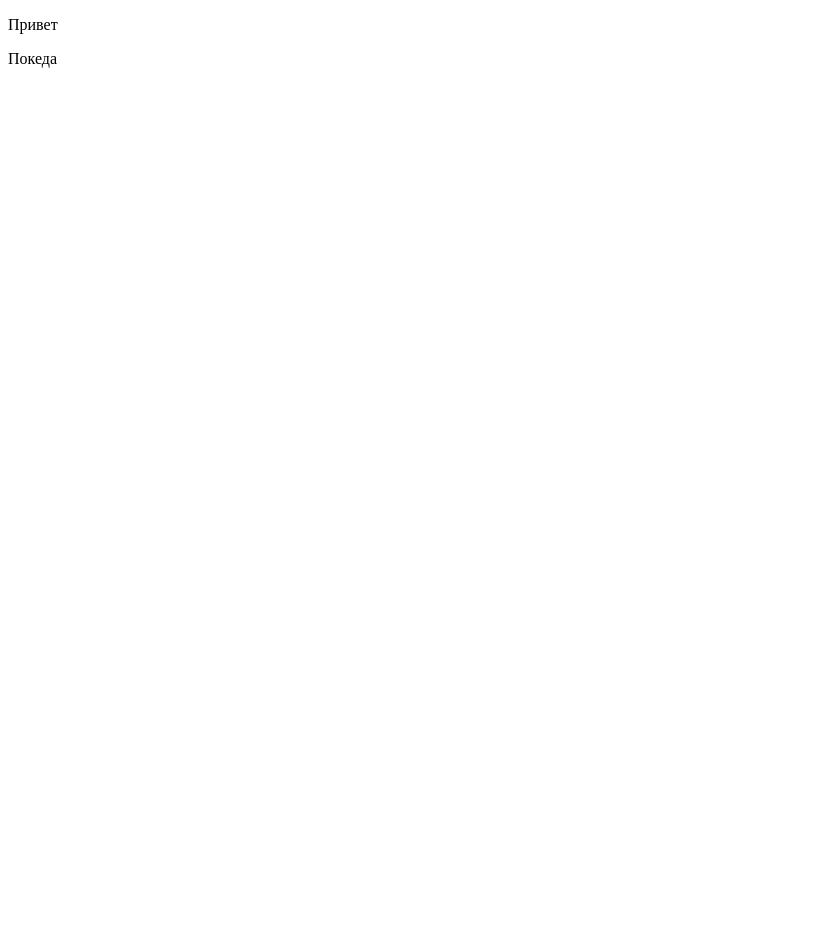
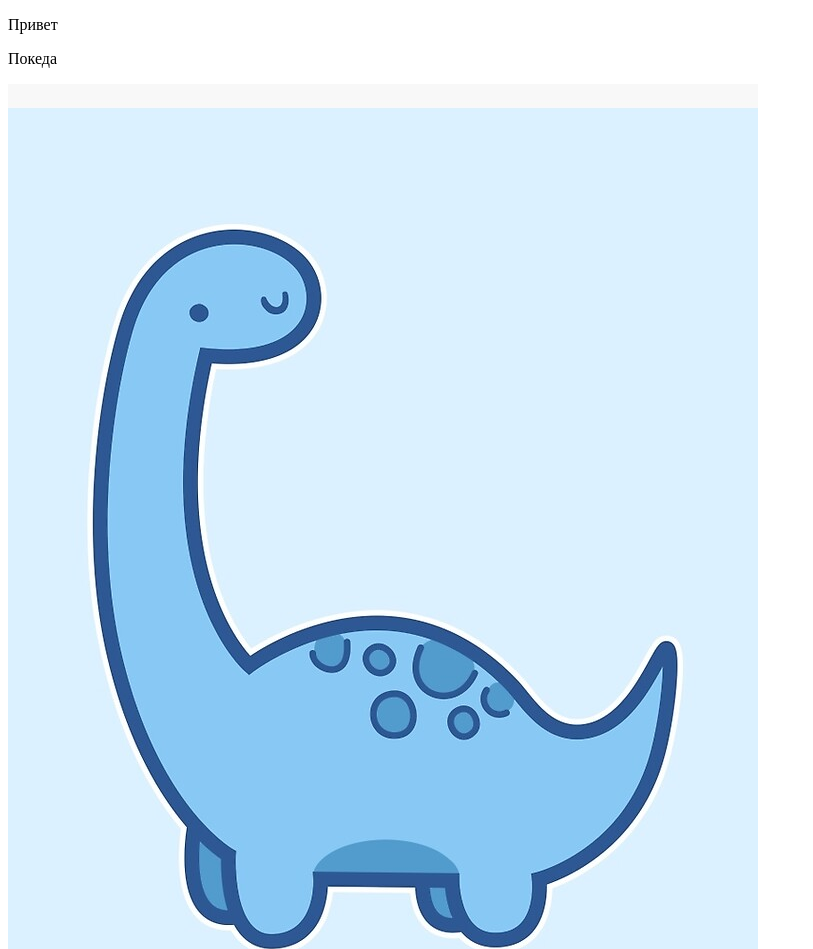
Before and after one commit to testyfortests/testyfortest.github.io, a plain HTML site: page index.html in a window 1280 px wide. Shown: the top 949 px of the page, without its empty margins (0-813 px from the left). Before the commit the page ends 800 px from the top, so only its background shows below. Drawn offline with Linux system fonts and the light colour scheme.

Commit message:
index page updated 2

```diff
--- a/index.html
+++ b/index.html
@@ -6,5 +6,18 @@
 <body>
 	<p>Привет</p>
 	<p>Покеда</p>
+	<img src="dino.jpg" />
+	<tr>
+	  <td>Hi, I'm your first cell.</td>
+	  <td>I'm your second cell.</td>
+	  <td>I'm your third cell.</td>
+	  <td>I'm your fourth cell.</td>
+	</tr>
+	<tr>
+	  <td>Hi, I'm your first cell.</td>
+	  <td>I'm your second cell.</td>
+	  <td>I'm your third cell.</td>
+	  <td>I'm your fourth cell.</td>
+	</tr>
 </body>
 </html>
```
Also changed, not shown: dino.jpg (added).
